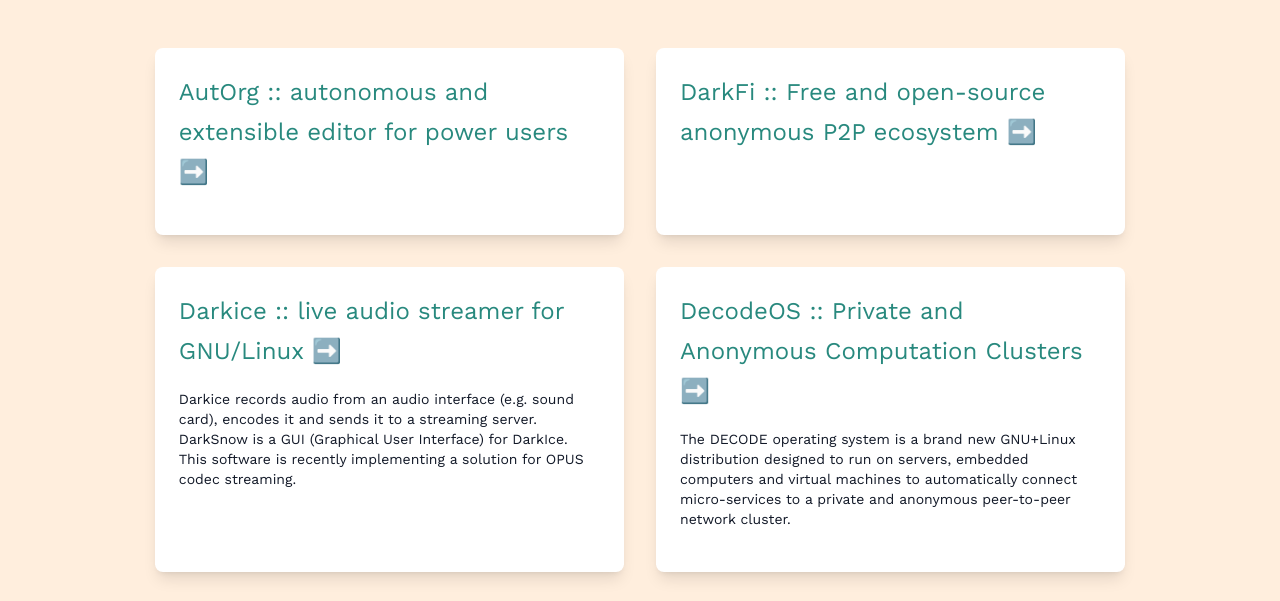
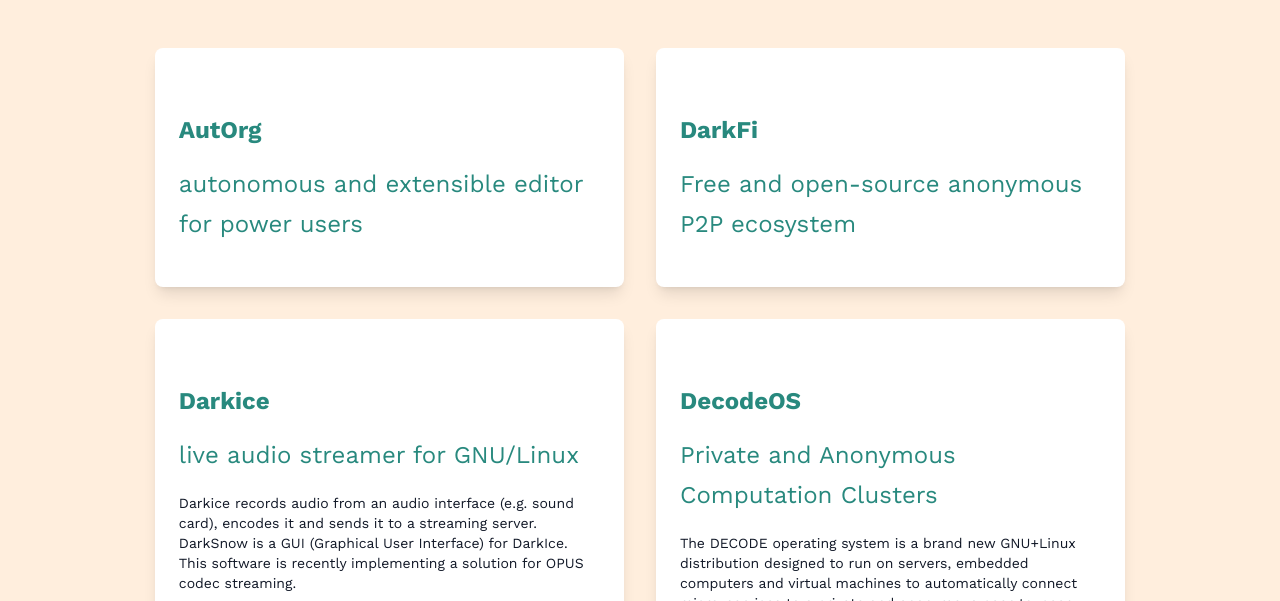
Before and after one commit to dyne/dyne.github.io, an Astro site: page /software in a window 1280 px wide. Shown: the part 198-799 px from the top of the page. Built offline with nearby package versions, Linux system fonts and the light colour scheme; Astro itself is replaced by a stand-in of ours; some packages are replaced by stand-ins of ours; a web font is replaced by a local one.

Commit message:
style: Enhance software preview cards page

```diff
--- a/src/components/MiniCard.astro
+++ b/src/components/MiniCard.astro
@@ -13,12 +13,12 @@
 ---
 
 <div class="flex justify-center">
-	<div class="block p-6 rounded-lg shadow-lg bg-white">
+	<div class="block p-6 rounded-lg shadow-lg hover:shadow-2xl bg-white w-full">
         <a href={href} class="no-underline">
-            <h5 class={cn?.title}>
-                {title}
-                <span>➡️</span>
-            </h5>
+            <h4 class:list={[cn?.title, "font-bold"]}>
+                {title.split("::")[0]}
+            </h4>
+	    <h5>{title.split("::")[1]}</h5>
             <p class={cn?.body}>
                 {body}
             </p>
```
